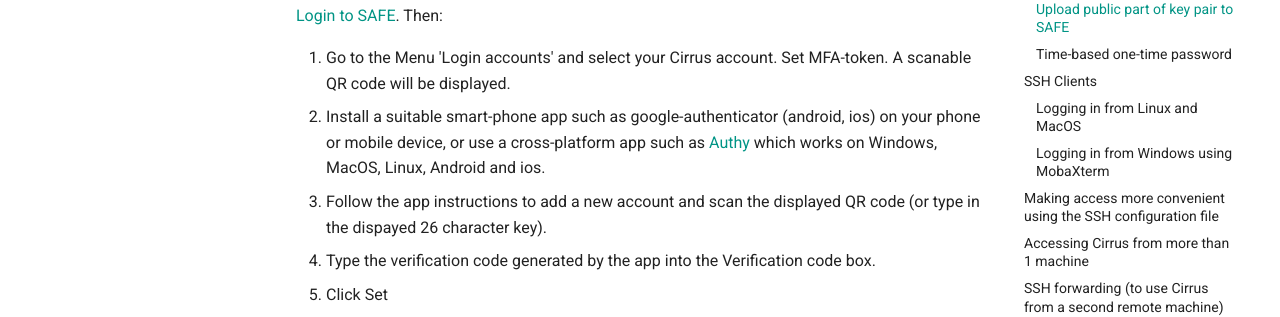
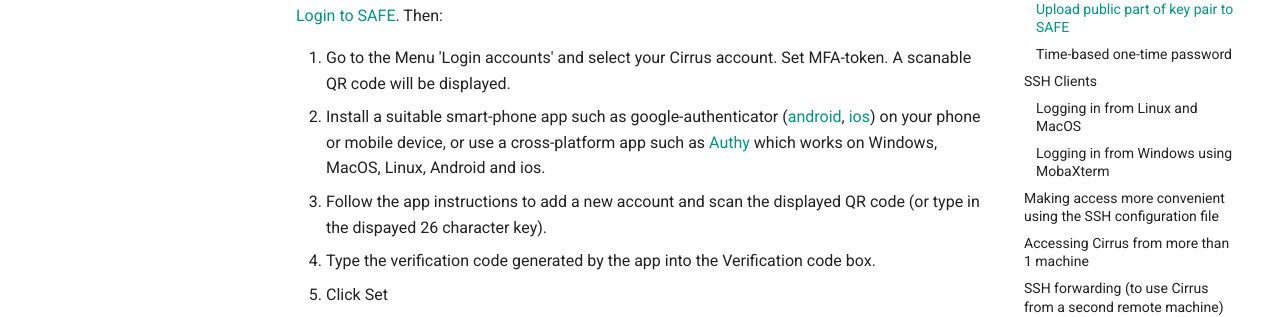
Before and after one commit to EPCCed/cirrus-docs, an MkDocs documentation site: the page built from docs/user-guide/connecting-totp.md, in a window 1280 px wide and 900 px high, scrolled down 1738 px. Shown: the part 153-470 px from the top of the window. Built offline with MkDocs 1.6.1 and Material for MkDocs 9.7.7, drawn with Linux system fonts in a browser that asks for light colours; comment, search, counter and statistics services are not loaded; part of the change alters nothing that is shown.

```diff
--- a/docs/user-guide/connecting-totp.md
+++ b/docs/user-guide/connecting-totp.md
@@ -81,7 +81,7 @@ also need to set up your TBOT before you can log into Cirrus. We cover this next
 [Login to SAFE](https://safe.epcc.ed.ac.uk/). Then:
 
 1. Go to the Menu 'Login accounts' and select your Cirrus account.  Set MFA-token. A scanable QR code will be displayed.
-2. Install a suitable smart-phone app such as google-authenticator (android, ios) on your phone or mobile device, or use a cross-platform app such as [Authy](https://authy.com/) which works on Windows, MacOS, Linux, Android and ios.
+2. Install a suitable smart-phone app such as google-authenticator ([android](https://play.google.com/store/apps/details?id=com.google.android.apps.authenticator2), [ios](http://appstore.com/googleauthenticator)) on your phone or mobile device, or use a cross-platform app such as [Authy](https://authy.com/) which works on Windows, MacOS, Linux, Android and ios.
 3. Follow the app instructions to add a new account and scan the displayed QR code (or type in the dispayed 26 character key).
 4. Type the verification code generated by the app into the Verification code box.
 5. Click Set
```
